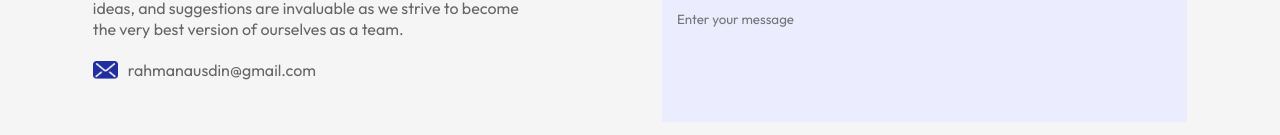
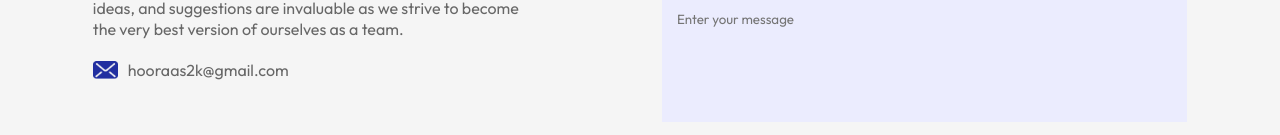
Before and after one commit to ausdin567567/hooraas, a React (Vite) app: page / in a window 1280 px wide. Shown: the part 2551-2686 px from the top of the page. Built offline with nearby package versions, Linux system fonts and the light colour scheme.

Commit message:
Changed the email in the contact us part

```diff
--- a/src/Components/Contact/Contact.jsx
+++ b/src/Components/Contact/Contact.jsx
@@ -38,7 +38,7 @@ const Contact = () => {
             <p>Feel free to reach out with any questions about the tryout process or if you’d like to sponsor our team. Your feedback, ideas, and suggestions are invaluable as we strive to become the very best version of ourselves as a team.
 </p>
             <ul>
-                <li><img src={mail_icon} alt="" />rahmanausdin@gmail.com</li>
+                <li><img src={mail_icon} alt="" />hooraas2k@gmail.com</li>
             </ul>
         </div>
         <div className="contact-col">
```
